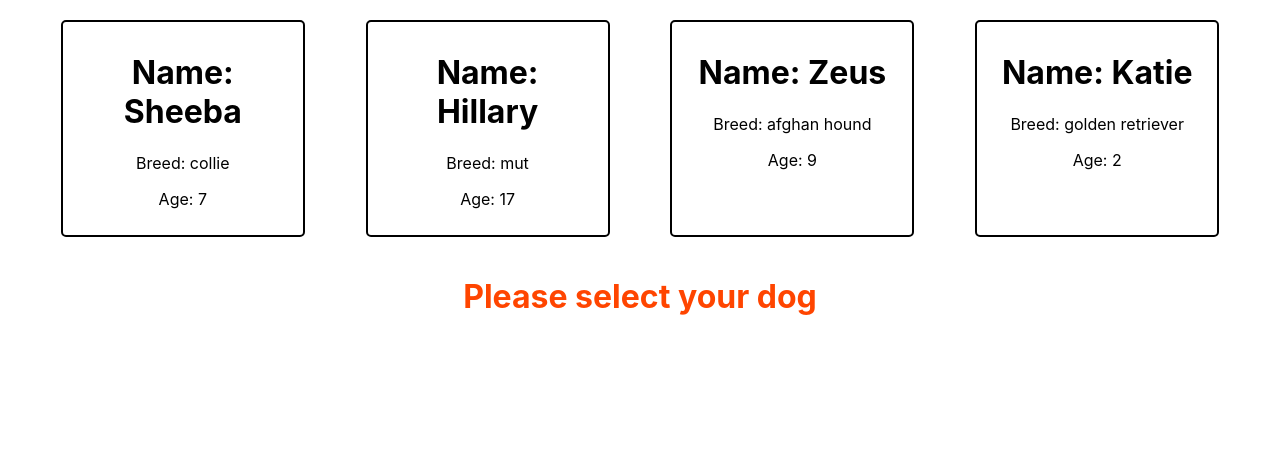
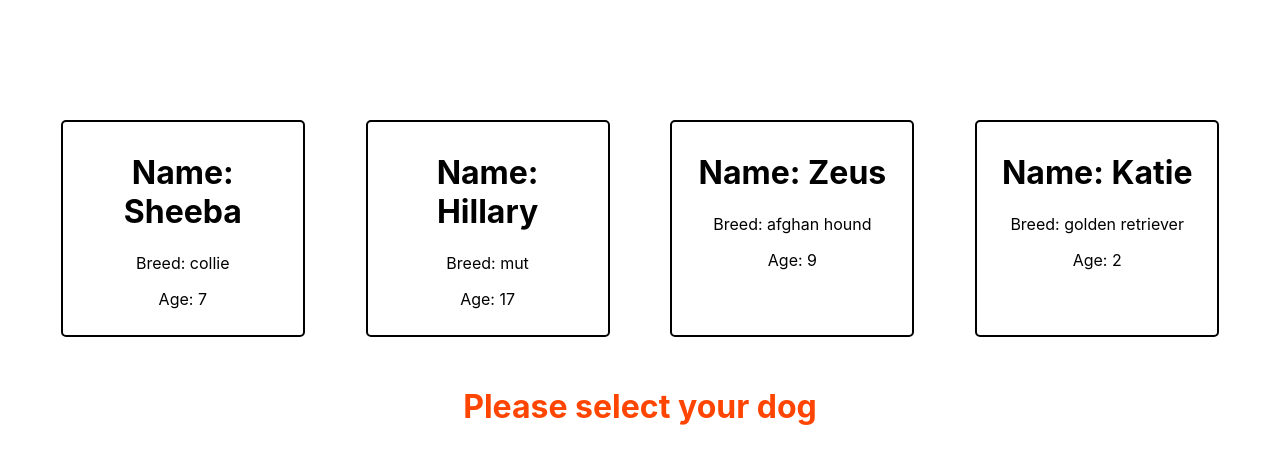
Before and after one commit to MarioSilvaPrada/fcc-workshop, a React (Create React App) app: page / in a window 1280 px wide. Shown: the top 464 px of the page. Built offline with nearby package versions, Linux system fonts and the light colour scheme.

Commit message:
updating

```diff
--- a/src/App.css
+++ b/src/App.css
@@ -1,6 +1,6 @@
 .App {
   text-align: center;
-  margin-top: 20px;
+  margin-top: 120px;
 }
 
 .all-dogs {
--- a/src/components/DogSelected/DogSelected.css
+++ b/src/components/DogSelected/DogSelected.css
@@ -1,9 +1,9 @@
 .isSelected {
-  margin-top: 40px;
+  margin-top: 50px;
   color: green;
 }
 
 .isNotSelected {
-  margin-top: 40px;
+  margin-top: 50px;
   color: orangered;
 }
```
